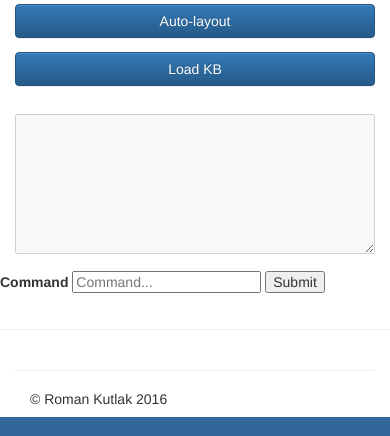
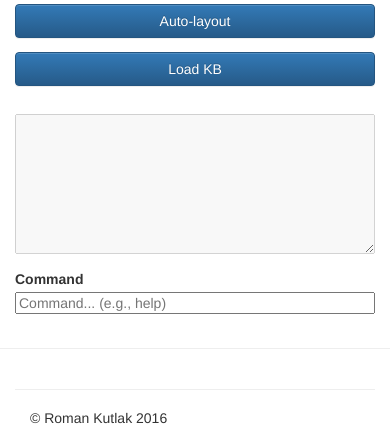
Before and after one commit to roman-kutlak/kutlak_net, a Django app: page /socrates/demo/ in a window 390 px wide. Shown: the part 839-1275 px from the top of the page. Run offline with Django 3.2, Linux system fonts and the light colour scheme; some libraries are stand-ins or nearby versions.

Commit message:
Layout update.

```diff
--- a/socrates/static/socrates/css/socrates.css
+++ b/socrates/static/socrates/css/socrates.css
@@ -36,3 +36,7 @@ body {
   width: 100%;
   height: 10em;
 }
+
+input#command {
+  width: 100%;
+}
--- a/socrates/templates/socrates/demo.html
+++ b/socrates/templates/socrates/demo.html
@@ -40,9 +40,12 @@
     <div class="row">
         <form id="command-form" method="POST" action="{% url 'socrates.command' %}">
             {% csrf_token %}
-            <label for="command">Command</label>
-            <input id="command" type="text" name="command" placeholder="Command..."/>
-            <input id="submit-command-btn" type="button" name="submit" value="Submit" formaction=""/>
+            <div class="col-md-1">
+                <label for="command">Command</label>
+            </div>
+            <div class="col-md-8">
+                <input id="command" type="text" name="command" placeholder="Command... (e.g., help)"/>
+            </div>
         </form>
     </div>
 
```
